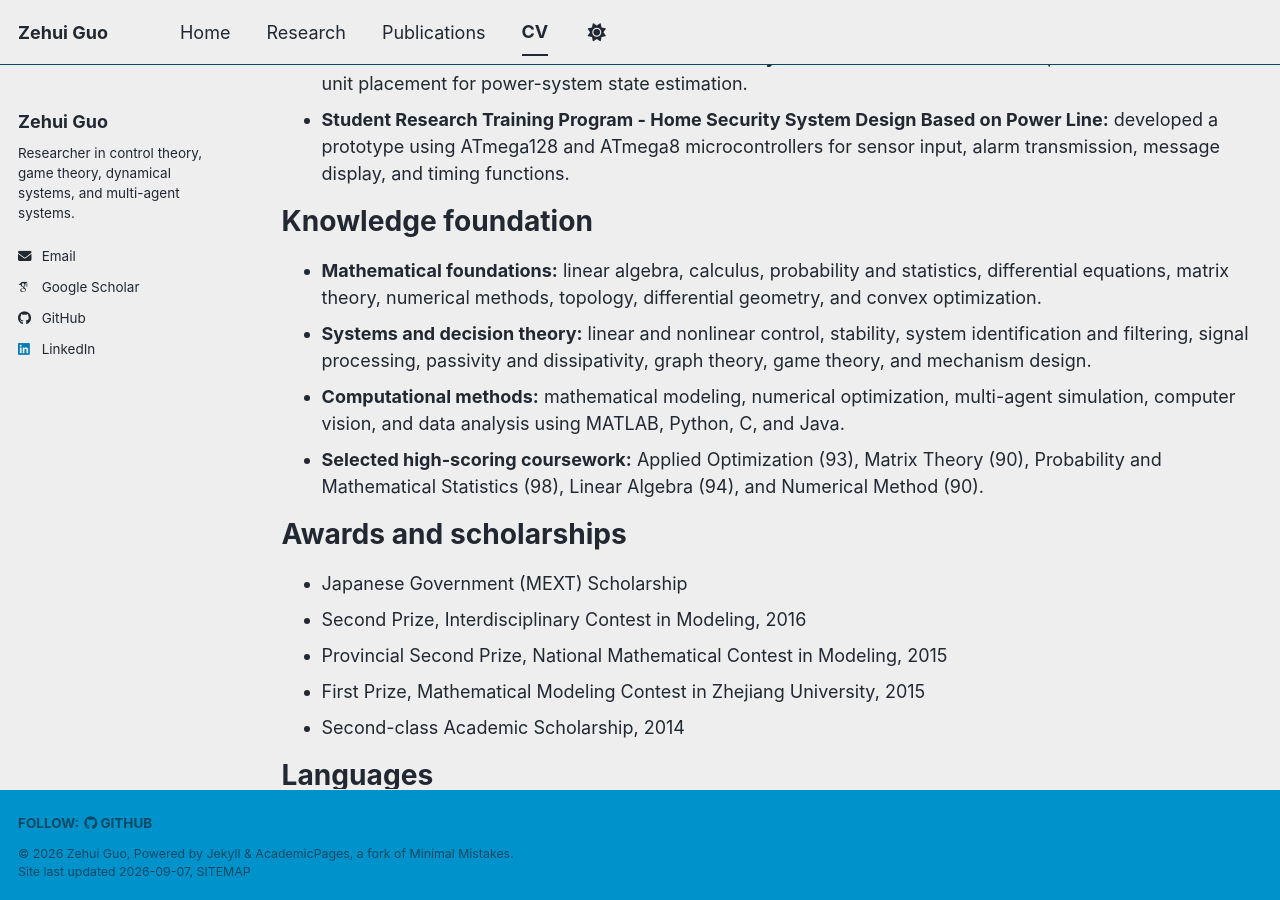
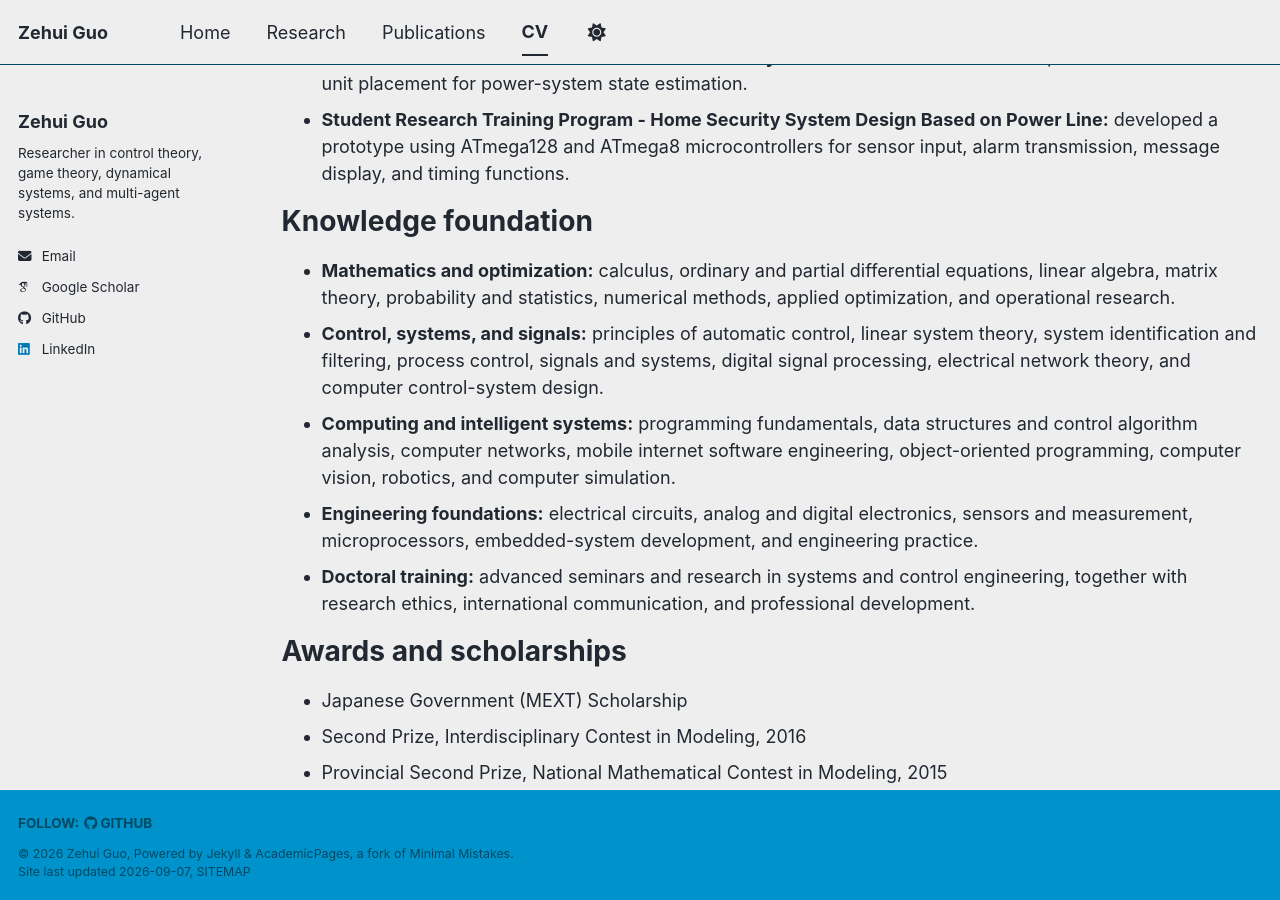
Before and after one commit to ZehGuo/ZehGuo.github.io, a Jekyll site: the page built from _pages/cv.md, in a window 1280 px wide and 900 px high, scrolled down 1208 px. Built offline with Jekyll 4.4.1, drawn with Linux system fonts in a browser that asks for light colours; some web fonts are replaced; a script bundle is joined from its source files by our own code; library files that are not in the unit come from our copies.

Commit message:
small changes

```diff
--- a/_pages/cv.md
+++ b/_pages/cv.md
@@ -47,10 +47,11 @@ Academic and project experience
 Knowledge foundation
 ======
 
-- **Mathematical foundations:** linear algebra, calculus, probability and statistics, differential equations, matrix theory, numerical methods, topology, differential geometry, and convex optimization.
-- **Systems and decision theory:** linear and nonlinear control, stability, system identification and filtering, signal processing, passivity and dissipativity, graph theory, game theory, and mechanism design.
-- **Computational methods:** mathematical modeling, numerical optimization, multi-agent simulation, computer vision, and data analysis using MATLAB, Python, C, and Java.
-- **Selected high-scoring coursework:** Applied Optimization (93), Matrix Theory (90), Probability and Mathematical Statistics (98), Linear Algebra (94), and Numerical Method (90).
+- **Mathematics and optimization:** calculus, ordinary and partial differential equations, linear algebra, matrix theory, probability and statistics, numerical methods, applied optimization, and operational research.
+- **Control, systems, and signals:** principles of automatic control, linear system theory, system identification and filtering, process control, signals and systems, digital signal processing, electrical network theory, and computer control-system design.
+- **Computing and intelligent systems:** programming fundamentals, data structures and control algorithm analysis, computer networks, mobile internet software engineering, object-oriented programming, computer vision, robotics, and computer simulation.
+- **Engineering foundations:** electrical circuits, analog and digital electronics, sensors and measurement, microprocessors, embedded-system development, and engineering practice.
+- **Doctoral training:** advanced seminars and research in systems and control engineering, together with research ethics, international communication, and professional development.
 
 Awards and scholarships
 ======
```
